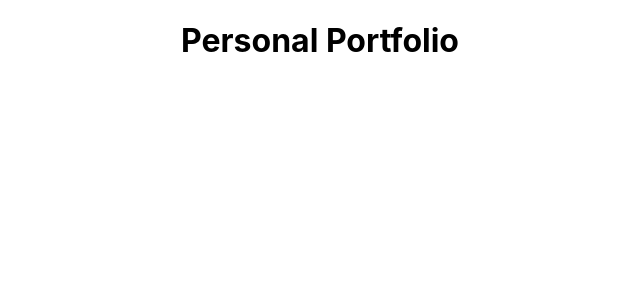
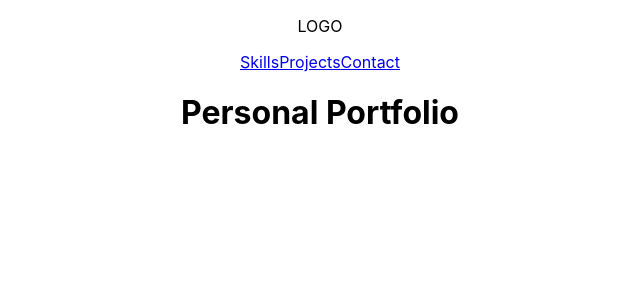
Before and after one commit to venoblin/personal-portfolio-frontend, a React (Create React App) app: page / in a window 1280 px wide. Shown: the top 300 px of the page, without its empty margins (320-960 px from the left). Built offline with nearby package versions, Linux system fonts and the light colour scheme.

Commit message:
Added navbar and react-router-dom dependency

```diff
--- a/package.json
+++ b/package.json
@@ -8,6 +8,7 @@
     "@testing-library/user-event": "^13.5.0",
     "react": "^18.2.0",
     "react-dom": "^18.2.0",
+    "react-router-dom": "^6.4.3",
     "react-scripts": "5.0.1",
     "web-vitals": "^2.1.4"
   },
--- a/src/App.js
+++ b/src/App.js
@@ -1,8 +1,10 @@
 import './App.css'
+import NavBar from './components/NavBar'
 
 function App() {
   return (
     <div className="App">
+      <NavBar />
       <h1>Personal Portfolio</h1>
     </div>
   )
--- /dev/null
+++ b/src/components/NavBar.jsx
@@ -0,0 +1,18 @@
+import './NavBar.css'
+import { Link } from 'react-router-dom'
+
+const NavBar = () => {
+  return (
+    <nav className="NavBar">
+      <p>LOGO</p>
+
+      <div className="links-container">
+        <Link to="/skills">Skills</Link>
+        <Link to="/projects">Projects</Link>
+        <Link to="/contact">Contact</Link>
+      </div>
+    </nav>
+  )
+}
+
+export default NavBar
--- a/src/index.js
+++ b/src/index.js
@@ -1,11 +1,14 @@
+import './index.css'
 import React from 'react'
 import ReactDOM from 'react-dom/client'
-import './index.css'
+import { BrowserRouter } from 'react-router-dom'
 import App from './App'
 
 const root = ReactDOM.createRoot(document.getElementById('root'))
 root.render(
   <React.StrictMode>
-    <App />
+    <BrowserRouter>
+      <App />
+    </BrowserRouter>
   </React.StrictMode>
 )
```
Also changed, not shown: src/components/NavBar.css (added), 2 other files (tests, documents, lock files or other folders).
